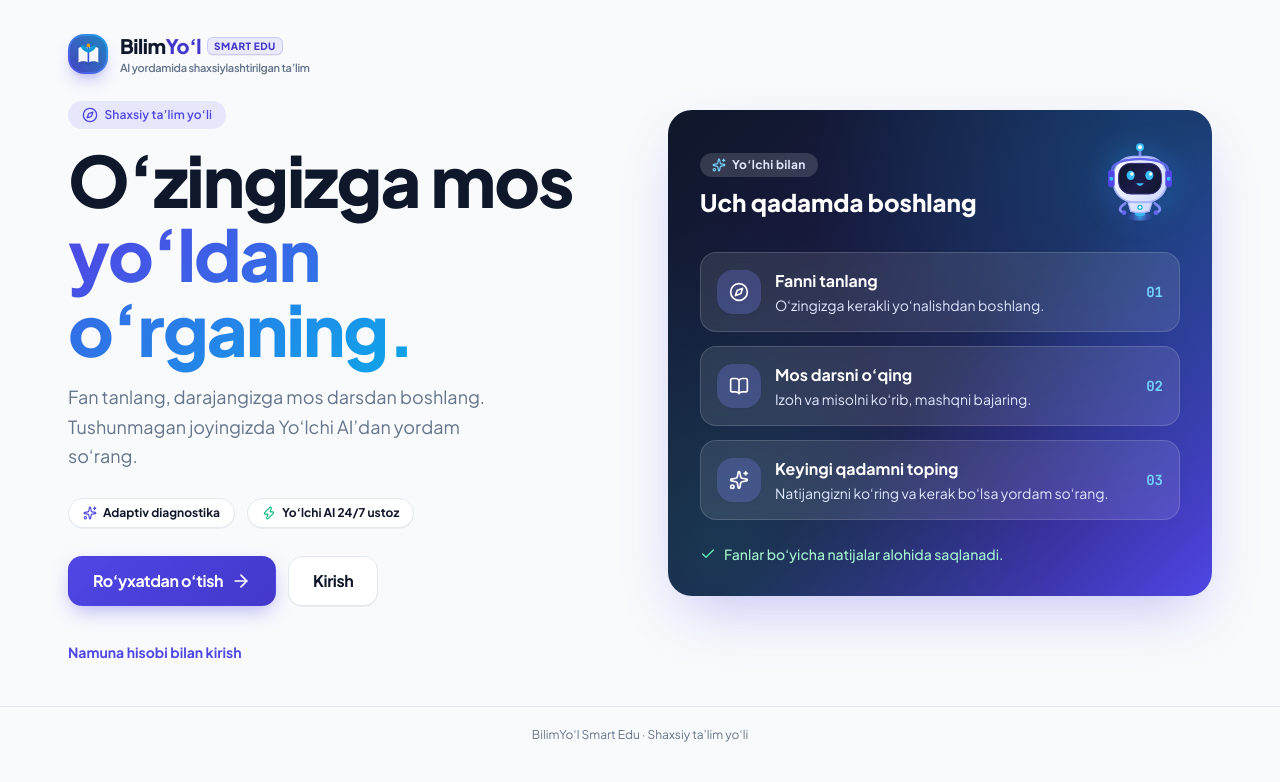
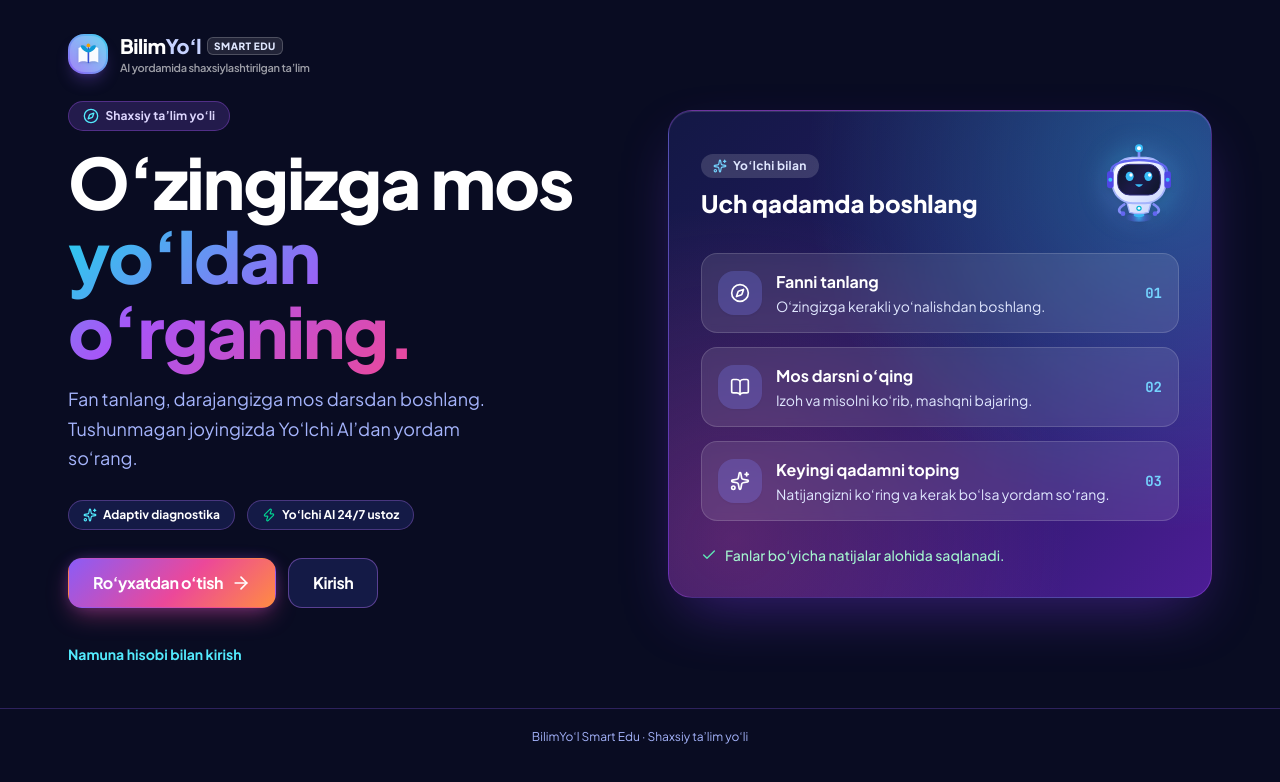
Before and after one commit to PirimovUktam/bilimyol-smart-edu, a React (Vite) app: page / in a window 1280 px wide. Shown: the top 782 px of the page. Built offline with nearby package versions, Linux system fonts and the light colour scheme; no server answers.

Commit message:
feat(ui): unify Deep Navy Cosmos theme across entry, auth, course selection and disable HTML cache

```diff
--- a/index.html
+++ b/index.html
@@ -1,12 +1,12 @@
 <!doctype html>
-<html lang="uz" class="h-full bg-[#F8FAFC] text-[#0F172A] antialiased">
+<html lang="uz" class="dark h-full bg-[#090C22] text-[#F8FAFC] antialiased">
   <head>
     <meta charset="UTF-8" />
     <link rel="icon" type="image/svg+xml" href="/favicon.svg" />
     <meta name="viewport" content="width=device-width, initial-scale=1.0, maximum-scale=1.0, user-scalable=no" />
     <title>BilimYo‘l Smart Edu — Shaxsiylashtirilgan Ta'lim Platformasi</title>
     <meta name="description" content="BilimYo‘l Smart Edu — Sun'iy intellekt va moslashuvchan yo‘l xaritasi asosida har bir o‘quvchiga individual bilim beruvchi zamonaviy platforma." />
-    <meta name="theme-color" content="#4F46E5" />
+    <meta name="theme-color" content="#090C22" />
     <meta property="og:title" content="BilimYo‘l Smart Edu — Shaxsiy ta'lim yo‘li" />
     <meta property="og:description" content="AI yordamida shaxsiylashtirilgan ta'lim: diagnostika, adaptiv yo‘l, interaktiv darslar va Yo‘lchi AI mentori." />
     <meta property="og:type" content="website" />
@@ -18,7 +18,7 @@
     <link rel="preconnect" href="https://fonts.gstatic.com" crossorigin>
     <link href="https://fonts.googleapis.com/css2?family=JetBrains+Mono:wght@400;500;600;700&family=Plus+Jakarta+Sans:wght@300;400;500;600;700;800&family=Space+Grotesk:wght@500;600;700&display=swap" rel="stylesheet">
   </head>
-  <body class="h-full min-h-screen bg-[#F8FAFC] selection:bg-[#4F46E5] selection:text-white">
+  <body class="h-full min-h-screen bg-[#090C22] text-[#F8FAFC] selection:bg-[#8B5CF6] selection:text-white">
     <div id="root" class="min-h-screen flex flex-col"></div>
     <script type="module" src="/src/main.tsx"></script>
   </body>
--- a/src/features/auth/AuthLayout.tsx
+++ b/src/features/auth/AuthLayout.tsx
@@ -43,7 +43,7 @@ export function AuthLayout({ title, subtitle, children }: { title: string; subti
       </aside>
       <div className="fade-up flex items-center justify-center px-2 py-6 sm:px-8 sm:py-10">
         <div className="edtech-card w-full max-w-112 p-6 sm:p-9">
-          <div className="mb-6 lg:hidden"><BilimYolLogo showSubtitle={false} /></div>
+          <div className="mb-6 lg:hidden"><BilimYolLogo variant="dark" showSubtitle={false} /></div>
           <header className="mb-6">
             <span className="highlight mb-2.5">
               <Sparkles aria-hidden="true" className="size-3.5" />
--- a/src/features/auth/WelcomeView.tsx
+++ b/src/features/auth/WelcomeView.tsx
@@ -9,10 +9,10 @@ export function WelcomeView({ onRegister, onLogin }: { onRegister: () => void; o
   return (
     <div className="welcome-page mx-auto grid min-h-[88dvh] w-full max-w-304 content-center gap-8 px-5 py-8 sm:px-9 lg:grid-cols-2 lg:items-center lg:gap-14">
       <section className="fade-up min-w-0 space-y-6" aria-labelledby="welcome-title">
-        <BilimYolLogo />
+        <BilimYolLogo variant="dark" />
         <div>
           <p className="highlight mb-3.5">
-            <Compass aria-hidden="true" className="size-4" />
+            <Compass aria-hidden="true" className="size-4 text-cyan-300" />
             Shaxsiy ta’lim yo‘li
           </p>
           <h1 id="welcome-title" className="heading max-w-xl text-[clamp(2.4rem,5.6vw,4.4rem)] leading-[1.06] font-extrabold tracking-tight">
@@ -25,12 +25,12 @@ export function WelcomeView({ onRegister, onLogin }: { onRegister: () => void; o
 
         {/* Highlight Stats Row */}
         <div className="flex flex-wrap items-center gap-3 pt-1">
-          <span className="inline-flex items-center gap-1.5 rounded-full border border-hairline bg-paper px-3.5 py-1.5 text-xs font-bold text-ink shadow-2xs">
-            <Sparkles aria-hidden="true" className="size-3.5 text-brand" />
+          <span className="inline-flex items-center gap-1.5 rounded-full border border-purple-400/30 bg-[#171C4B]/90 px-3.5 py-1.5 text-xs font-bold text-white shadow-2xs">
+            <Sparkles aria-hidden="true" className="size-3.5 text-cyan-300" />
             Adaptiv diagnostika
           </span>
-          <span className="inline-flex items-center gap-1.5 rounded-full border border-hairline bg-paper px-3.5 py-1.5 text-xs font-bold text-ink shadow-2xs">
-            <Zap aria-hidden="true" className="size-3.5 text-mint" />
+          <span className="inline-flex items-center gap-1.5 rounded-full border border-purple-400/30 bg-[#171C4B]/90 px-3.5 py-1.5 text-xs font-bold text-white shadow-2xs">
+            <Zap aria-hidden="true" className="size-3.5 text-emerald-400" />
             Yo‘lchi AI 24/7 ustoz
           </span>
         </div>
@@ -45,7 +45,7 @@ export function WelcomeView({ onRegister, onLogin }: { onRegister: () => void; o
         </div>
         <button
           type="button"
-          className="min-h-11 cursor-pointer text-sm font-bold text-brand underline-offset-4 hover:underline"
+          className="min-h-11 cursor-pointer text-sm font-bold text-cyan-300 underline-offset-4 hover:text-cyan-200 hover:underline"
           onClick={setDemoUser}
         >
           Namuna hisobi bilan kirish
--- a/src/index.css
+++ b/src/index.css
@@ -12,27 +12,27 @@
   --font-display: 'Plus Jakarta Sans', 'Space Grotesk', system-ui, sans-serif;
   --font-mono: 'JetBrains Mono', ui-monospace, SFMono-Regular, Menlo, monospace;
 
-  /* --- Surfaces (Slate 50 & Crisp White) -------------------------------- */
-  --color-canvas: #F8FAFC;
-  --color-paper: #FFFFFF;
-  --color-sand: #EEF2FF;
-  --color-muted: #E2E8F0;
-  --color-hairline: #E2E8F0;
+  /* --- Surfaces (Deep Navy Cosmos & Glassmorphic Panels) ----------------- */
+  --color-canvas: #090C22;
+  --color-paper: #151A44;
+  --color-sand: #1E255E;
+  --color-muted: #242C6E;
+  --color-hairline: rgba(139, 92, 246, 0.28);
 
-  /* --- Ink (Slate 900 & Slate 500) -------------------------------------- */
-  --color-navy: #0F172A;
-  --color-ink: #0F172A;
-  --color-graphite: #334155;
-  --color-slatefine: #64748B;
-  --color-faint: #94A3B8;
+  /* --- Ink (Crisp Starlight & Indigo Mist) ------------------------------- */
+  --color-navy: #090C22;
+  --color-ink: #F8FAFC;
+  --color-graphite: #E2E8F0;
+  --color-slatefine: #A5B4FC;
+  --color-faint: #818CF8;
 
-  /* --- EdTech Signal & Accents ------------------------------------------ */
-  --color-brand: #4F46E5;
-  --color-brand-dark: #4338CA;
-  --color-path: #0EA5E9;
+  /* --- EdTech Signal & Accents (Electric Purple, Cyan, Magenta) ---------- */
+  --color-brand: #8B5CF6;
+  --color-brand-dark: #A78BFA;
+  --color-path: #22D3EE;
   --color-mint: #10B981;
   --color-amber: #F59E0B;
-  --color-coral: #E11D48;
+  --color-coral: #EC4899;
   --color-lime: #10B981;
 
   /* --- Radii ------------------------------------------------------------ */
@@ -42,49 +42,55 @@
   --radius-panel: 1.5rem;
 
   /* --- Multi-layer Soft EdTech Shadows ---------------------------------- */
-  --shadow-editorial: 0 12px 32px -4px rgba(15, 23, 42, 0.06), 0 2px 6px -1px rgba(15, 23, 42, 0.03);
-  --shadow-paper: 0 20px 40px -8px rgba(79, 70, 229, 0.12), 0 8px 16px -4px rgba(15, 23, 42, 0.05);
-  --shadow-raised: 0 14px 34px -6px rgba(79, 70, 229, 0.24), 0 4px 12px -2px rgba(15, 23, 42, 0.06);
-  --shadow-pop: 0 28px 64px -16px rgba(15, 23, 42, 0.32);
-  --shadow-btn: 0 8px 20px -4px rgba(79, 70, 229, 0.4);
+  --shadow-editorial: 0 16px 38px -8px rgba(4, 6, 22, 0.68), inset 0 1px 0 rgba(255, 255, 255, 0.08);
+  --shadow-paper: 0 22px 48px -10px rgba(124, 58, 237, 0.28), 0 8px 18px -4px rgba(4, 6, 22, 0.5);
+  --shadow-raised: 0 16px 36px -6px rgba(139, 92, 246, 0.36), 0 4px 12px -2px rgba(4, 6, 22, 0.5);
+  --shadow-pop: 0 28px 64px -16px rgba(4, 6, 22, 0.78);
+  --shadow-btn: 0 10px 24px -4px rgba(139, 92, 246, 0.5);
 }
 
 @layer base {
   :root {
-    --primary: #4F46E5;
-    --primary-hover: #4338CA;
-    --primary-deep: #0F172A;
-    --secondary: #0EA5E9;
-    --secondary-hover: #0284C7;
-    --accent-coral: #E11D48;
+    --primary: #8B5CF6;
+    --primary-hover: #7C3AED;
+    --primary-deep: #090C22;
+    --secondary: #22D3EE;
+    --secondary-hover: #06B6D4;
+    --accent-coral: #EC4899;
     --accent-mint: #10B981;
     --accent-amber: #F59E0B;
     --accent-lime: #10B981;
 
-    --surface-canvas: #F8FAFC;
-    --surface-card: #FFFFFF;
-    --surface-subtle: #EEF2FF;
-    --surface-muted: #E2E8F0;
-    --border-hairline: rgba(226, 232, 240, 0.8);
-    --border-dark: #1E293B;
+    --surface-canvas: #090C22;
+    --surface-card: #151A44;
+    --surface-subtle: #1E255E;
+    --surface-muted: #242C6E;
+    --border-hairline: rgba(139, 92, 246, 0.28);
+    --border-dark: #2E3782;
 
-    --ink-obsidian: #0F172A;
-    --ink-body: #334155;
-    --ink-muted: #64748B;
-    --ink-faint: #94A3B8;
+    --ink-obsidian: #F8FAFC;
+    --ink-body: #E2E8F0;
+    --ink-muted: #A5B4FC;
+    --ink-faint: #818CF8;
   }
 
   body {
     font-family: var(--font-sans);
     -webkit-font-smoothing: antialiased;
     -moz-osx-font-smoothing: grayscale;
-    background-color: var(--color-canvas);
+    background-color: #090C22;
+    background-image:
+      radial-gradient(45rem 32rem at 16% 8%, rgba(124, 58, 237, 0.22) 0%, transparent 65%),
+      radial-gradient(42rem 30rem at 88% 14%, rgba(34, 211, 238, 0.14) 0%, transparent 62%),
+      radial-gradient(48rem 34rem at 78% 76%, rgba(236, 72, 153, 0.14) 0%, transparent 65%),
+      linear-gradient(180deg, #090C22 0%, #0D1130 50%, #090C22 100%);
+    background-attachment: fixed;
     color: var(--color-ink);
     text-rendering: optimizeLegibility;
   }
 
   :focus-visible {
-    outline: 2px solid var(--color-brand);
+    outline: 2px solid var(--color-path);
     outline-offset: 2px;
     border-radius: var(--radius-chip);
   }
@@ -96,40 +102,41 @@
 }
 
 /* ============================================================================
-   M-SoftTech EdTech Typography, Badges, Buttons & Cards
+   BilimYo'l Cosmos EdTech Typography, Badges, Buttons & Cards
    ========================================================================== */
 
 .highlight {
   display: inline-flex;
   align-items: center;
   gap: 0.4rem;
-  background: rgba(79, 70, 229, 0.1);
-  color: #4F46E5;
+  background: rgba(139, 92, 246, 0.2);
+  border: 1px solid rgba(168, 85, 247, 0.35);
+  color: #DDD6FE;
   padding: 6px 14px;
   border-radius: 999px;
-  font-weight: 600;
+  font-weight: 700;
   font-size: 0.75rem;
   line-height: 1.25;
   letter-spacing: 0.01em;
 }
 
 .heading {
-  color: #0F172A;
+  color: #FFFFFF;
   font-family: var(--font-display);
   font-weight: 800;
   letter-spacing: -0.025em;
 }
 
 .heading-accent {
-  color: #4F46E5;
-  background: linear-gradient(135deg, #4F46E5 0%, #0EA5E9 100%);
+  color: #22D3EE;
+  background: linear-gradient(135deg, #22D3EE 0%, #A855F7 52%, #EC4899 100%);
   -webkit-background-clip: text;
   -webkit-text-fill-color: transparent;
 }
 
 .heading-emerald {
-  color: #10B981;
-  background: linear-gradient(135deg, #10B981 0%, #0EA5E9 100%);
+  color: #34D399;
+  background: linear-gradient(135deg, #34D399 0%, #22D3EE 100%);
   -webkit-background-clip: text;
   -webkit-text-fill-color: transparent;
 }
@@ -139,19 +146,19 @@
   align-items: center;
   justify-content: center;
   gap: 0.5rem;
-  background: linear-gradient(135deg, #4F46E5 0%, #4338CA 100%);
+  background: linear-gradient(135deg, #8B5CF6 0%, #EC4899 55%, #FF8C42 100%);
   color: #FFFFFF;
   border-radius: var(--radius-control);
   font-weight: 700;
-  box-shadow: 0 8px 20px -4px rgba(79, 70, 229, 0.4);
+  box-shadow: 0 10px 24px -4px rgba(236, 72, 153, 0.42), 0 0 16px -4px rgba(139, 92, 246, 0.45);
   transition: transform 0.2s cubic-bezier(0.16, 1, 0.3, 1), box-shadow 0.2s ease, filter 0.2s ease;
   cursor: pointer;
 }
 
 .commonBtn:hover:not(:disabled) {
   transform: translateY(-2px);
-  box-shadow: 0 12px 26px -4px rgba(79, 70, 229, 0.52);
-  filter: brightness(1.04);
+  box-shadow: 0 14px 30px -4px rgba(236, 72, 153, 0.55), 0 0 22px -2px rgba(168, 85, 247, 0.55);
+  filter: brightness(1.06);
 }
 
 .commonBtn:active:not(:disabled) {
@@ -159,25 +166,29 @@
 }
 
 .edtech-card {
-  background: #FFFFFF;
-  border: 1px solid rgba(226, 232, 240, 0.8);
-  border-radius: 20px;
-  box-shadow: 0 12px 32px -4px rgba(15, 23, 42, 0.06);
+  background: linear-gradient(145deg, rgba(25, 30, 78, 0.88) 0%, rgba(16, 20, 56, 0.94) 100%);
+  border: 1px solid rgba(139, 92, 246, 0.28);
+  border-radius: 22px;
+  box-shadow: 0 18px 40px -10px rgba(4, 6, 22, 0.72), inset 0 1px 0 rgba(255, 255, 255, 0.08);
+  backdrop-filter: blur(16px);
+  -webkit-backdrop-filter: blur(16px);
   transition: transform 0.25s cubic-bezier(0.16, 1, 0.3, 1), box-shadow 0.25s ease, border-color 0.25s ease;
 }
 
 .edtech-card-hover {
-  background: #FFFFFF;
-  border: 1px solid rgba(226, 232, 240, 0.8);
-  border-radius: 20px;
-  box-shadow: 0 12px 32px -4px rgba(15, 23, 42, 0.06);
+  background: linear-gradient(145deg, rgba(25, 30, 78, 0.88) 0%, rgba(16, 20, 56, 0.94) 100%);
+  border: 1px solid rgba(139, 92, 246, 0.28);
+  border-radius: 22px;
+  box-shadow: 0 18px 40px -10px rgba(4, 6, 22, 0.72), inset 0 1px 0 rgba(255, 255, 255, 0.08);
+  backdrop-filter: blur(16px);
+  -webkit-backdrop-filter: blur(16px);
   transition: transform 0.25s cubic-bezier(0.16, 1, 0.3, 1), box-shadow 0.25s ease, border-color 0.25s ease;
 }
 
 .edtech-card-hover:hover:not(:disabled) {
   transform: translateY(-6px);
-  border-color: rgba(79, 70, 229, 0.45);
-  box-shadow: 0 20px 40px -8px rgba(79, 70, 229, 0.14), 0 8px 16px -4px rgba(15, 23, 42, 0.05);
+  border-color: rgba(168, 85, 247, 0.6);
+  box-shadow: 0 22px 48px -10px rgba(124, 58, 237, 0.34), 0 0 24px -6px rgba(34, 211, 238, 0.2);
 }
 
 .font-mono-num {
@@ -189,8 +200,9 @@
   display: inline-flex;
   align-items: center;
   gap: 0.4rem;
-  background: rgba(79, 70, 229, 0.1);
-  color: #4F46E5;
+  background: rgba(139, 92, 246, 0.2);
+  border: 1px solid rgba(168, 85, 247, 0.35);
+  color: #DDD6FE;
   padding: 4px 12px;
   border-radius: 999px;
   font-family: var(--font-sans);
@@ -204,7 +216,7 @@
 }
 
 .mark-underline {
-  background-image: linear-gradient(transparent 62%, rgba(79, 70, 229, 0.2) 62%);
+  background-image: linear-gradient(transparent 62%, rgba(139, 92, 246, 0.35) 62%);
   background-repeat: no-repeat;
   background-size: 100% 100%;
 }
@@ -218,7 +230,7 @@
   content: '';
   flex: 1;
   height: 1px;
-  background: rgba(226, 232, 240, 0.8);
+  background: rgba(139, 92, 246, 0.28);
 }
 
 /* ============================================================================
@@ -227,10 +239,10 @@
 
 .paper-card,
 .editorial-card {
-  background: #FFFFFF;
-  border: 1px solid rgba(226, 232, 240, 0.8);
+  background: linear-gradient(145deg, rgba(25, 30, 78, 0.88) 0%, rgba(16, 20, 56, 0.94) 100%);
+  border: 1px solid rgba(139, 92, 246, 0.28);
   box-shadow: var(--shadow-editorial);
-  border-radius: 20px;
+  border-radius: 22px;
   transition: transform 0.25s cubic-bezier(0.16, 1, 0.3, 1), box-shadow 0.25s ease, border-color 0.25s ease;
 }
 
@@ -255,10 +267,10 @@
 }
 
 .glass-panel {
-  background: rgba(255, 255, 255, 0.92);
+  background: rgba(21, 26, 68, 0.88);
   backdrop-filter: blur(16px);
   -webkit-backdrop-filter: blur(16px);
-  border: 1px solid rgba(226, 232, 240, 0.8);
+  border: 1px solid rgba(139, 92, 246, 0.28);
   box-shadow: var(--shadow-editorial);
 }
 
@@ -266,9 +278,9 @@
   background: linear-gradient(
     to bottom,
     #10B981 0%,
-    #0EA5E9 35%,
-    #4F46E5 70%,
-    #E2E8F0 100%
+    #22D3EE 35%,
+    #8B5CF6 70%,
+    #242C6E 100%
   );
 }
 
@@ -309,22 +321,29 @@
 .stagger-6 { animation-delay: 480ms; }
 
 /* ============================================================================
-   Shared Workspace Frame & Modern Light EdTech Navigation
+   Shared Workspace Frame & Deep Navy Cosmos Navigation
    ========================================================================== */
 
 .workspace-shell {
   min-height: 100dvh;
-  background-color: var(--color-canvas);
+  background-color: #090C22;
+  background-image:
+    radial-gradient(45rem 32rem at 18% 8%, rgba(124, 58, 237, 0.22) 0%, transparent 65%),
+    radial-gradient(42rem 30rem at 88% 14%, rgba(6, 182, 212, 0.14) 0%, transparent 62%),
+    radial-gradient(48rem 34rem at 78% 72%, rgba(236, 72, 153, 0.15) 0%, transparent 65%),
+    linear-gradient(180deg, #090C22 0%, #0D1130 50%, #090C22 100%);
+  color: #F8FAFC;
 }
 .workspace-content { min-width: 0; }
 .workspace-content main { min-height: 70dvh; }
 
 .welcome-path {
   background:
-    radial-gradient(circle at 92% 12%, rgba(14, 165, 233, 0.28) 0%, transparent 55%),
-    radial-gradient(circle at 10% 90%, rgba(16, 185, 129, 0.18) 0%, transparent 50%),
-    linear-gradient(135deg, #0F172A 0%, #1E1B4B 52%, #4F46E5 100%);
-  box-shadow: 0 24px 60px -16px rgba(79, 70, 229, 0.32);
+    radial-gradient(circle at 92% 12%, rgba(34, 211, 238, 0.32) 0%, transparent 55%),
+    radial-gradient(circle at 12% 88%, rgba(236, 72, 153, 0.26) 0%, transparent 52%),
+    linear-gradient(135deg, #131845 0%, #241963 52%, #4C1D95 100%);
+  border: 1px solid rgba(168, 85, 247, 0.36);
+  box-shadow: 0 24px 60px -16px rgba(124, 58, 237, 0.42), inset 0 1px 0 rgba(255, 255, 255, 0.12);
 }
 
 .learning-timeline { display: grid; gap: 0.875rem; }
@@ -340,7 +359,7 @@
   bottom: -1rem;
   left: 1.1875rem;
   width: 2px;
-  background: linear-gradient(to bottom, #4F46E5, #E2E8F0);
+  background: linear-gradient(to bottom, #8B5CF6, rgba(139, 92, 246, 0.25));
   content: '';
 }
 .timeline-marker {
@@ -350,18 +369,18 @@
   height: 2.5rem;
   margin-top: 0.5rem;
   place-items: center;
-  border: 1.5px solid rgba(226, 232, 240, 0.9);
+  border: 1.5px solid rgba(139, 92, 246, 0.45);
   border-radius: 50%;
-  background: #FFFFFF;
-  color: #4F46E5;
+  background: #151A44;
+  color: #C4B5FD;
   font-weight: 800;
-  box-shadow: 0 4px 12px rgba(15, 23, 42, 0.06);
+  box-shadow: 0 4px 14px rgba(4, 6, 22, 0.5);
 }
 .timeline-current {
-  background: linear-gradient(135deg, #4F46E5 0%, #0EA5E9 100%);
+  background: linear-gradient(135deg, #8B5CF6 0%, #22D3EE 100%);
   color: white;
   border-color: transparent;
-  box-shadow: 0 8px 20px -4px rgba(79, 70, 229, 0.45);
+  box-shadow: 0 8px 20px -4px rgba(139, 92, 246, 0.55);
 }
 
 .workspace-sidebar { display: none; }
@@ -603,26 +622,30 @@
 .auth-showcase {
   color: white;
   background:
-    radial-gradient(circle at 90% 12%, rgba(14, 165, 233, 0.35), transparent 55%),
-    radial-gradient(circle at 10% 88%, rgba(16, 185, 129, 0.2), transparent 50%),
-    linear-gradient(135deg, #0F172A 0%, #1E1B4B 48%, #4F46E5 100%);
-  box-shadow: 0 24px 56px -14px rgba(15, 23, 42, 0.3);
+    radial-gradient(circle at 90% 12%, rgba(34, 211, 238, 0.34), transparent 55%),
+    radial-gradient(circle at 12% 88%, rgba(236, 72, 153, 0.28), transparent 52%),
+    linear-gradient(135deg, #131845 0%, #241963 48%, #4C1D95 100%);
+  border: 1px solid rgba(168, 85, 247, 0.36);
+  box-shadow: 0 24px 56px -14px rgba(4, 6, 22, 0.65);
 }
 
 .form-input {
   min-height: 2.875rem;
   width: 100%;
-  border: 1px solid rgba(226, 232, 240, 0.9);
+  border: 1px solid rgba(139, 92, 246, 0.34);
   border-radius: var(--radius-control);
-  background: #F8FAFC;
-  color: #0F172A;
+  background: #10143A;
+  color: #F8FAFC;
   font-size: 0.875rem;
   transition: border-color 0.2s ease, background-color 0.2s ease, box-shadow 0.2s ease;
 }
+.form-input::placeholder {
+  color: rgba(165, 180, 252, 0.55);
+}
 .form-input:focus {
-  background: #FFFFFF;
-  border-color: #4F46E5;
-  box-shadow: 0 0 0 3px rgba(79, 70, 229, 0.12);
+  background: #151A48;
+  border-color: #A855F7;
+  box-shadow: 0 0 0 3px rgba(168, 85, 247, 0.22);
 }
 
 @media (prefers-reduced-motion: reduce) {
```
Also changed, not shown: src/features/ai-tutor/YolchiMessageBubble.tsx (+4 -4 lines), src/features/course-selection/SubjectSelector.tsx (+11 -11 lines), src/presentation/components/Button.tsx (+9 -9 lines), vercel.json.
